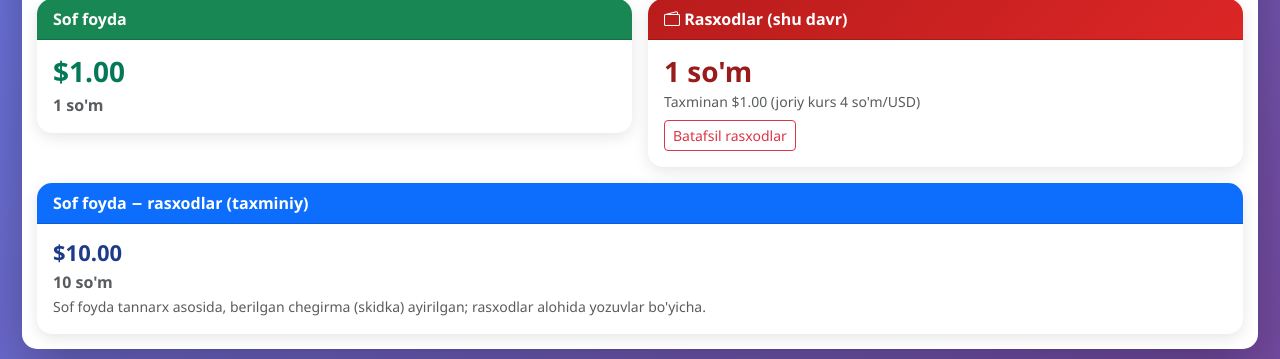
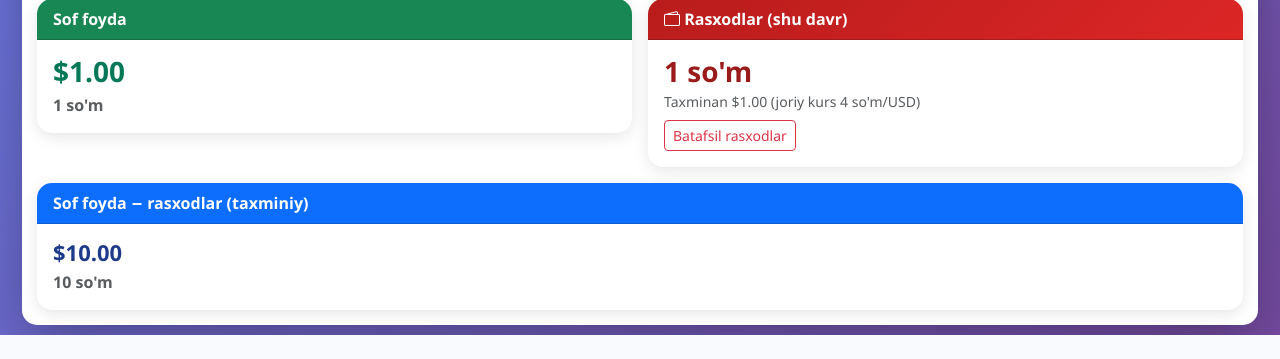
Before and after one commit to Mirikrom/lighting_electrical_project, a Django app: template templates/store/statistics.html in a window 1280 px wide. Shown: the part 471-830 px from the top of the page. After the commit the page ends 806 px from the top, so only its background shows below. Run offline with Django 3.2, Linux system fonts and the light colour scheme; the template is opened without the code that fills it: most values are stand-ins (such as "Sample title", 1, 10 or a date in 2020).

Commit message:
delete comment

```diff
--- a/templates/store/statistics.html
+++ b/templates/store/statistics.html
@@ -146,7 +146,6 @@
                 <div class="stat-amount-uzs text-muted">
                     {{ net_after_expenses_uzs|floatformat:0|intdot }} so'm
                 </div>
-                <small class="text-muted">Sof foyda tannarx asosida, berilgan chegirma (skidka) ayirilgan; rasxodlar alohida yozuvlar bo'yicha.</small>
             </div>
         </div>
     </div>
```
